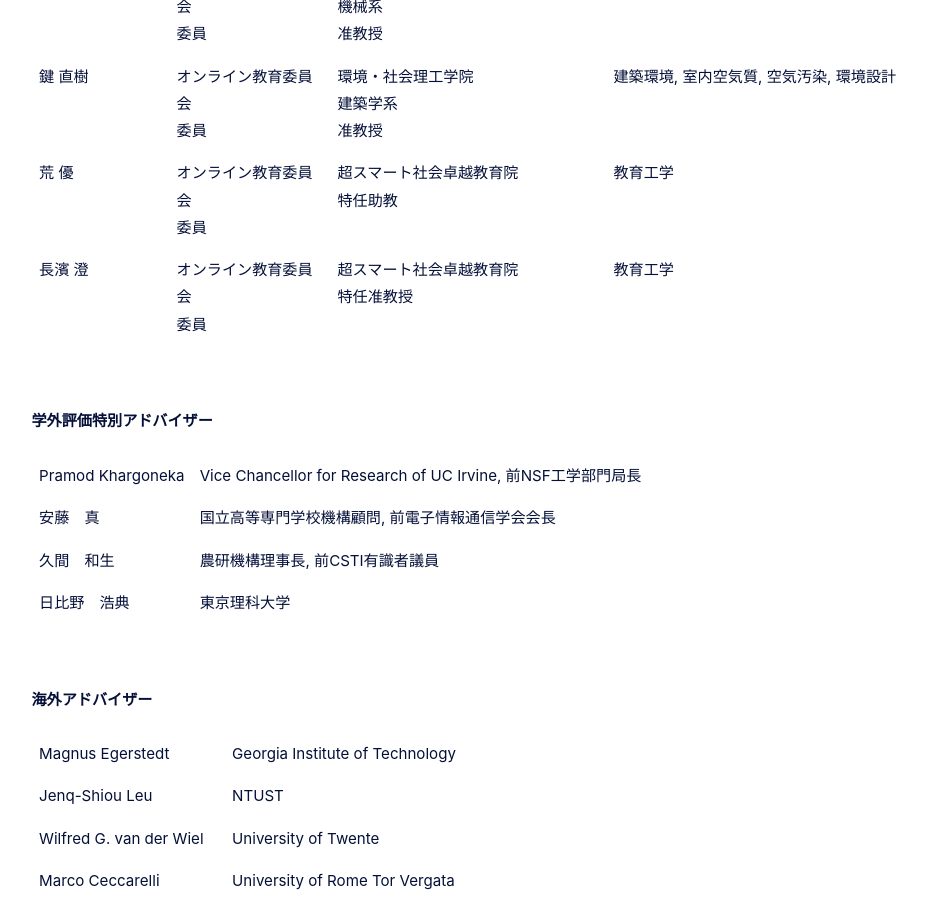
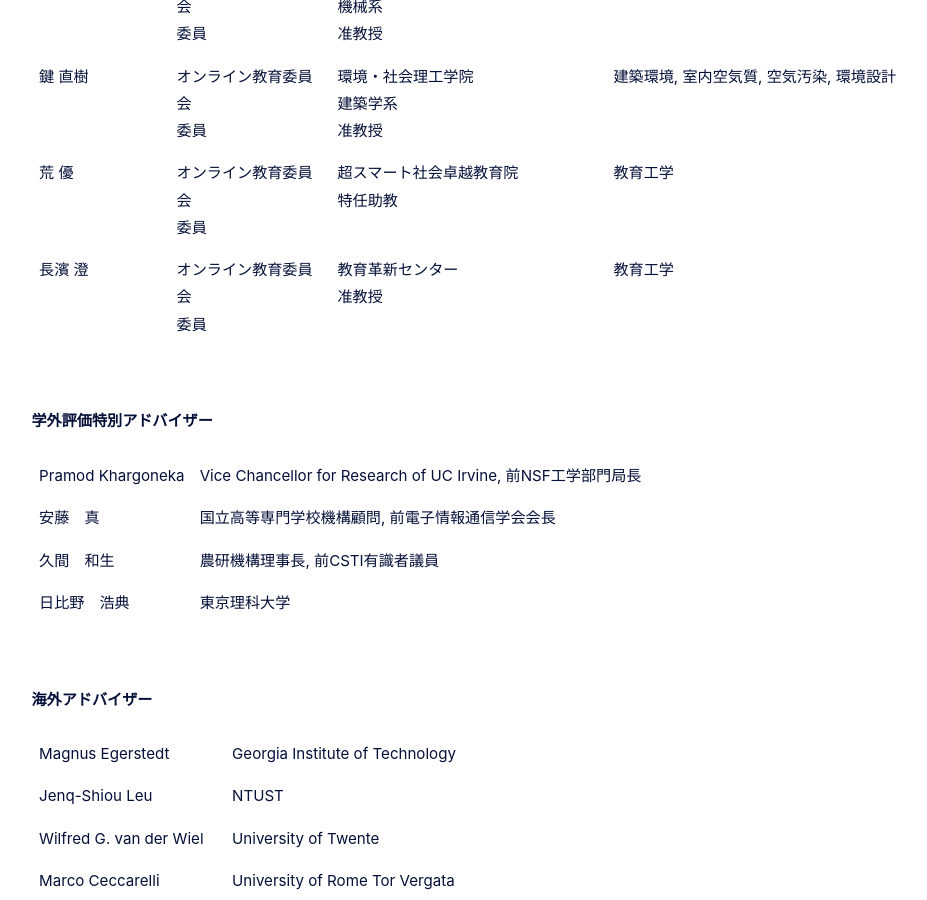
Before and after one commit to fl1d/w0ex.github.io, a Jekyll site: the page built from _pages/faculty.md, in a window 1280 px wide and 900 px high, scrolled down 7356 px. Shown: the whole window, without its empty margins (29-956 px from the left). Built offline with Jekyll 4.4.1, drawn with Linux system fonts in a browser that asks for light colours; cached includes are drawn as plain includes; nearby versions of some CDN libraries.

Commit message:
Update faculty.md

```diff
--- a/_pages/faculty.md
+++ b/_pages/faculty.md
@@ -101,7 +101,7 @@ Cross Jeffrey Scott |オンライン教育委員会<br>副委員長|社会理工
 遠藤 玄 |オンライン教育委員会<br>委員|工学院<br>機械系<br>准教授|ロボットシステム, 機構設計
 鍵 直樹 |オンライン教育委員会<br>委員|環境・社会理工学院<br>建築学系<br>准教授|建築環境, 室内空気質, 空気汚染, 環境設計
 荒 優 |オンライン教育委員会<br>委員|超スマート社会卓越教育院<br>特任助教|教育工学
-長濱 澄 |オンライン教育委員会<br>委員|超スマート社会卓越教育院<br>特任准教授|教育工学
+長濱 澄 |オンライン教育委員会<br>委員| 教育革新センター<br>准教授|教育工学
 
 <br>
 
```
